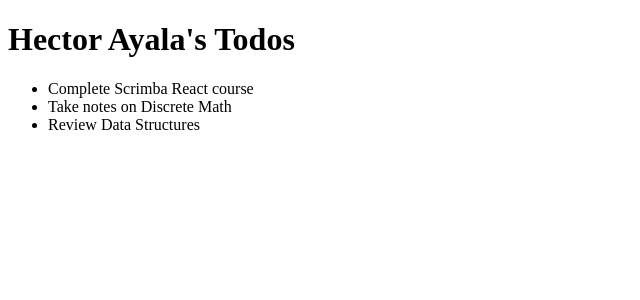
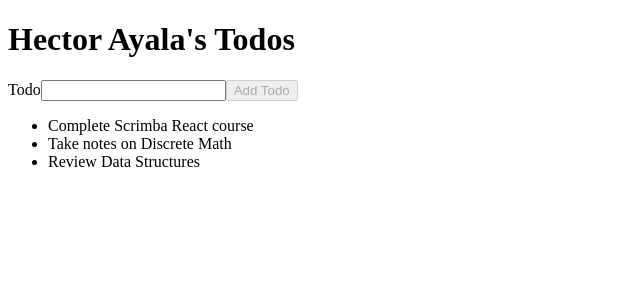
Before and after one commit to hjayala/ctd-react_todo-list, a React (Vite) app: page / in a window 1280 px wide. Shown: the top 300 px of the page, without its empty margins (0-640 px from the left). Built offline with nearby package versions, Linux system fonts and the light colour scheme.

Commit message:
Lesson 02 Components Hector Ayala

```diff
--- a/src/App.jsx
+++ b/src/App.jsx
@@ -1,22 +1,16 @@
 import './App.css'
+import TodoForm from './TodoForm'
+import TodoList from './TodoList'
 
 function App() {
-
-  const todoList =
-  [
-    {id:1, title: "Complete Scrimba React course"},
-    {id:2, title: "Take notes on Discrete Math"},
-    {id:3, title: "Review Data Structures"},
-  ]
-
   return (
-    <div>
-      <h1>Hector Ayala's Todos</h1>
-
-      <ul>
-        {todoList.map(todo => <li key={todo.id}>{todo.title}</li>)}
-      </ul>
-    </div>
+    <>
+      <div>
+        <h1>Hector Ayala's Todos</h1>
+        <TodoForm />
+        <TodoList />
+      </div>
+    </>
   )
 }
 
--- /dev/null
+++ b/src/TodoForm.jsx
@@ -0,0 +1,14 @@
+function TodoForm () {
+
+    return (
+        <>
+            <form>
+                <label htmlFor="todoTitle">Todo</label>
+                <input type="text" id="todoTitle" />
+                <button type="submit" disabled>Add Todo</button>
+            </form>
+        </>
+    );
+}
+
+export default TodoForm;
--- /dev/null
+++ b/src/TodoList.jsx
@@ -0,0 +1,18 @@
+function TodoList () {
+    const todoList =
+    [
+        {id:1, title: "Complete Scrimba React course"},
+        {id:2, title: "Take notes on Discrete Math"},
+        {id:3, title: "Review Data Structures"},
+    ]
+
+    return (
+        <>
+            <ul>
+            {todoList.map(todo => <li key={todo.id}>{todo.title}</li>)}
+            </ul>
+        </>
+    );
+}
+
+export default TodoList;
```
